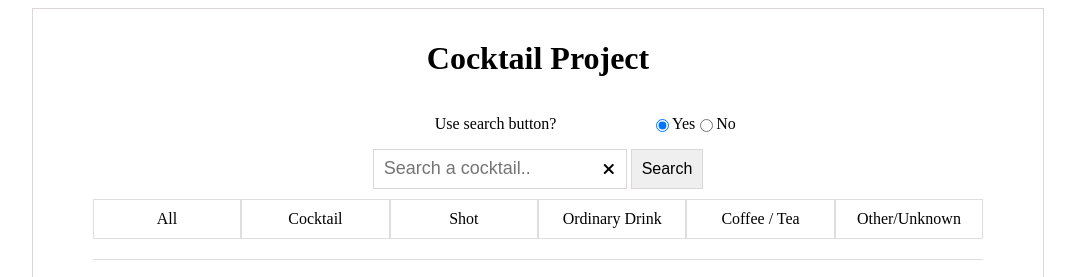
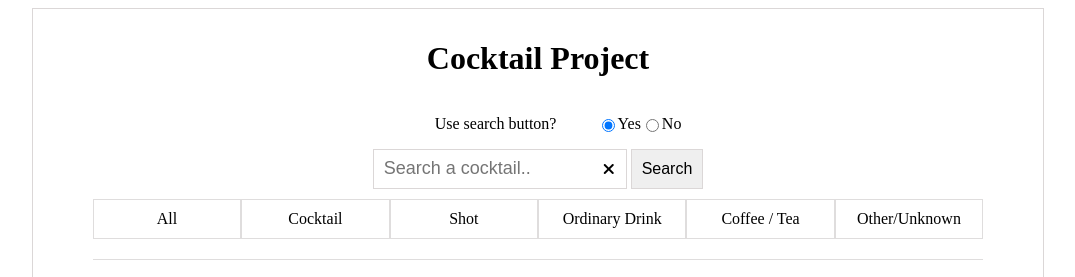
Before and after one commit to agaparkg/cocktails-starter-code, a plain HTML site: page index.html in a window 1280 px wide. Shown: the top 277 px of the page, without its empty margins (102-1177 px from the left). Drawn offline with Linux system fonts and the light colour scheme.

Commit message:
Small styling change

```diff
--- a/style.css
+++ b/style.css
@@ -14,7 +14,7 @@
   display: flex;
   justify-content: space-between;
   align-items: center;
-  width: 40%;
+  width: 29%;
   margin: 0 auto;
 }
 
```
